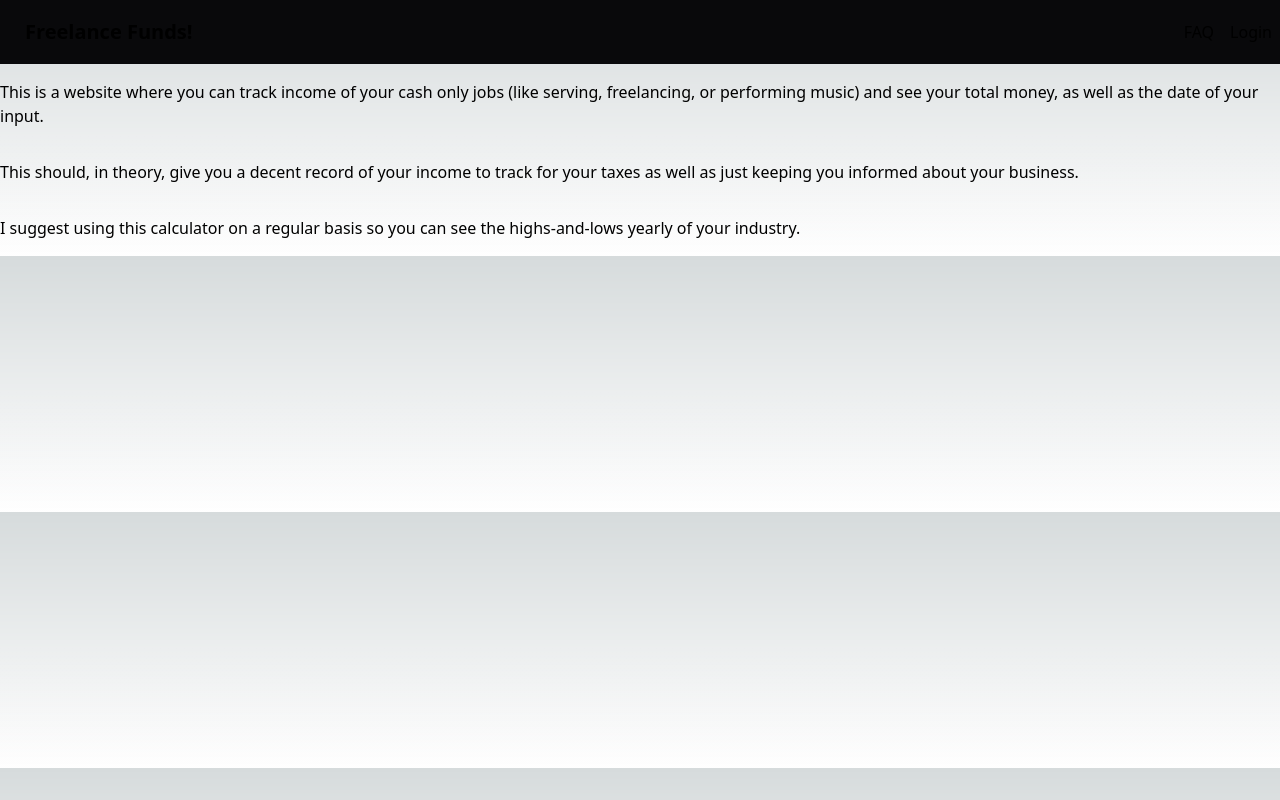
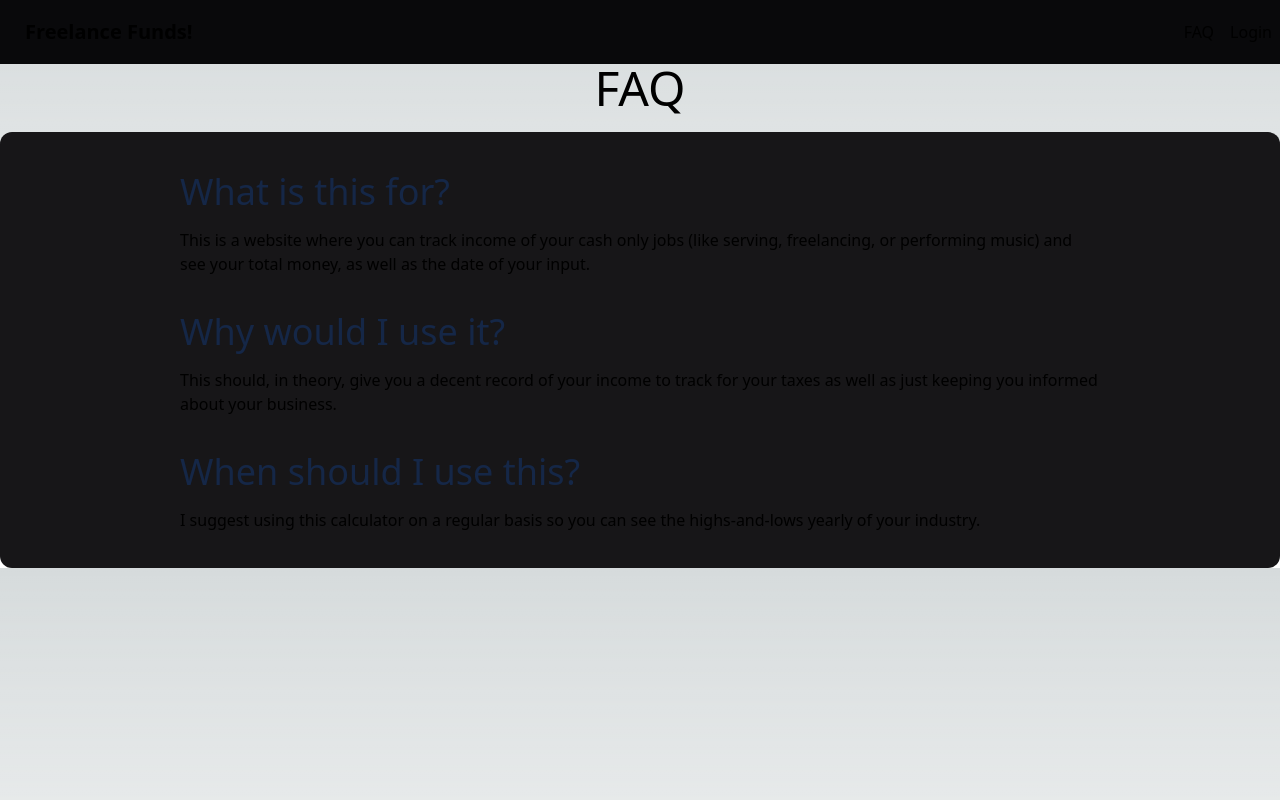
Before and after one commit to Nealium104/gig-econ, a Next.js app: page /faq in a window 1280 px wide. Built offline with nearby package versions, Linux system fonts and the light colour scheme; no server answers.

Commit message:
made the FAQ section

```diff
--- a/src/components/Totals.js
+++ b/src/components/Totals.js
@@ -47,8 +47,7 @@ export default function Totals () {
 
       function TransactionsTable({ transactions }) {
         return (
-            <div className="container mx-auto py-6 px-4">
-            <h1 className="text-2xl font-semibold mb-6 text-center">Your Transactions</h1>
+            <div className="container table mx-auto py-6 px-4">
             <div className="overflow-x-auto">
                 <table className="w-full table-auto text-black">
                 <thead>
@@ -90,7 +89,7 @@ export default function Totals () {
         <>
         <div className="container mx-auto py-6 px-4">
         <h1 className="text-2xl font-semibold mb-6 text-center">
-          Your Transactions
+          Your Logs
         </h1>
         <div className="overflow-x-auto">
           {user ? (
@@ -98,7 +97,7 @@ export default function Totals () {
             <TransactionsTable transactions={transactions} />
           ) : (
             <p className="text-center text-xl">
-              Please login to view your transactions, amigo! 🚀
+              Please login to view your logs, amigo! 🚀
             </p>
           )}
         </div>
--- a/src/pages/faq.js
+++ b/src/pages/faq.js
@@ -4,10 +4,24 @@ export default function FAQ () {
     return (
         <>
             <Nav />
-            <main>
-                        <p className="py-4">This is a website where you can track income of your cash only jobs (like serving, freelancing, or performing music) and see your total money, as well as the date of your input.</p>
-            <p className="py-4">This should, in theory, give you a decent record of your income to track for your taxes as well as just keeping you informed about your business.</p>
-            <p className="py-4">I suggest using this calculator on a regular basis so you can see the highs-and-lows yearly of your industry.</p>
+            <main className="">
+                <h1 className="text-5xl text-center mb-5">FAQ</h1>
+                <section className="bg-base-200 rounded-xl">
+                    <div className="p-5 w-3/4 mx-auto">
+                        <div className="my-5 flex flex-col">
+                            <h2 className="text-4xl text-secondary">What is this for?</h2>
+                            <p className="py-4">This is a website where you can track income of your cash only jobs (like serving, freelancing, or performing music) and see your total money, as well as the date of your input.</p>
+                        </div>
+                        <div className="my-5">
+                            <h2 className="text-4xl text-secondary">Why would I use it?</h2>
+                            <p className="py-4">This should, in theory, give you a decent record of your income to track for your taxes as well as just keeping you informed about your business.</p>
+                        </div>
+                        <div>
+                            <h2 className="text-4xl text-secondary">When should I use this?</h2>
+                            <p className="py-4">I suggest using this calculator on a regular basis so you can see the highs-and-lows yearly of your industry.</p>
+                        </div>
+                    </div>
+                </section>
             </main>
         </>
     )
```
